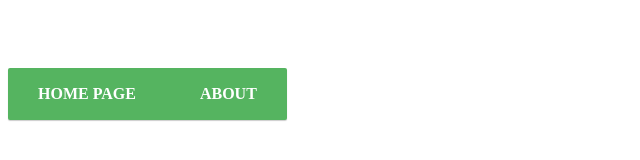
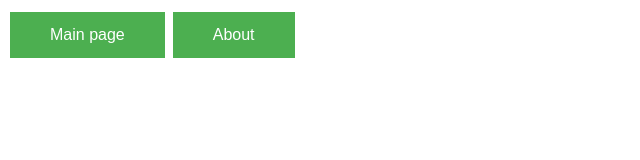
Before and after one commit to cdies/test, a plain HTML site: page src/main/resources/public/index.html in a window 1280 px wide. Shown: the whole page, without its empty margins (0-640 px from the left). Drawn offline with Linux system fonts and the light colour scheme; some packages are replaced by stand-ins of ours; a script that the page names is missing.

Commit message:
simple code refactoring

```diff
--- a/src/main/resources/public/css/style.css
+++ b/src/main/resources/public/css/style.css
@@ -25,36 +25,15 @@ th {
 /*-------------------------
 	The menu
 --------------------------*/
-
-
-nav{
-	display:inline-block;
-	margin:60px auto 45px;
-	background-color:#55B460;
-	box-shadow:0 1px 1px #ccc;
-	border-radius:2px;
+.button {
+    background-color: #4CAF50; /* Green */
+    border: none;
+    color: white;
+    text-align: center;
+    text-decoration: none;
+    display: inline-block;
+    font-size: 16px;
+    margin: 4px 2px;
+    cursor: pointer;
+    padding: 14px 40px;
 }
-
-nav a{
-	display:inline-block;
-	padding: 18px 30px;
-	color:#fff !important;
-	font-weight:bold;
-	font-size:16px;
-	text-decoration:none !important;
-	line-height:1;
-	text-transform: uppercase;
-	background-color:transparent;
-
-	-webkit-transition:background-color 0.25s;
-	-moz-transition:background-color 0.25s;
-	transition:background-color 0.25s;
-}
-
-nav a:first-child{
-	border-radius:2px 0 0 2px;
-}
-
-nav a:last-child{
-	border-radius:0 2px 2px 0;
-}
--- a/src/main/resources/public/index.html
+++ b/src/main/resources/public/index.html
@@ -2,26 +2,16 @@
 <html ng-app="app">
     <head>
         <meta content="text/html;charset=utf-8" http-equiv="Content-Type">
-        <meta content="utf-8" http-equiv="encoding">
-
         <title ng-bind="$state.current.data.pageTitle"></title>
-
         <link rel="stylesheet" href="css/style.css" />
     </head>
     <body>
         <div ng-controller="topMenuController">
-            <nav>
-                <a ng-click="menuItemClick('default')" href="#">
-                    <span>Home page</span>
-                </a>
-                <a ng-click="menuItemClick('about')" href="#">
-                    <span>About</span>
-                </a>
-            </nav>
+            <button class="button" ng-click="menuItemClick('default')">Main page</button>
+            <button class="button" ng-click="menuItemClick('about')" >About</button>
+        </div>
 
-            <div ui-view></div>
-
-        </div>
+        <div ui-view></div>
 
         <script src="js/plugin/angular.min.js"></script>
         <script src="js/plugin/angular-ui-route.min.js"></script>
--- a/src/main/resources/public/js/angular-app.js
+++ b/src/main/resources/public/js/angular-app.js
@@ -6,7 +6,8 @@ app.config(function ($stateProvider) {
             .state('default', {
                 url: '',
                 templateUrl: 'template/home.html',
-                data: {pageTitle: 'HomePage'}
+                data: {pageTitle: 'HomePage'},
+                controller: 'topMenuController'
             })
             .state('about', {
                 url: 'about',
```
